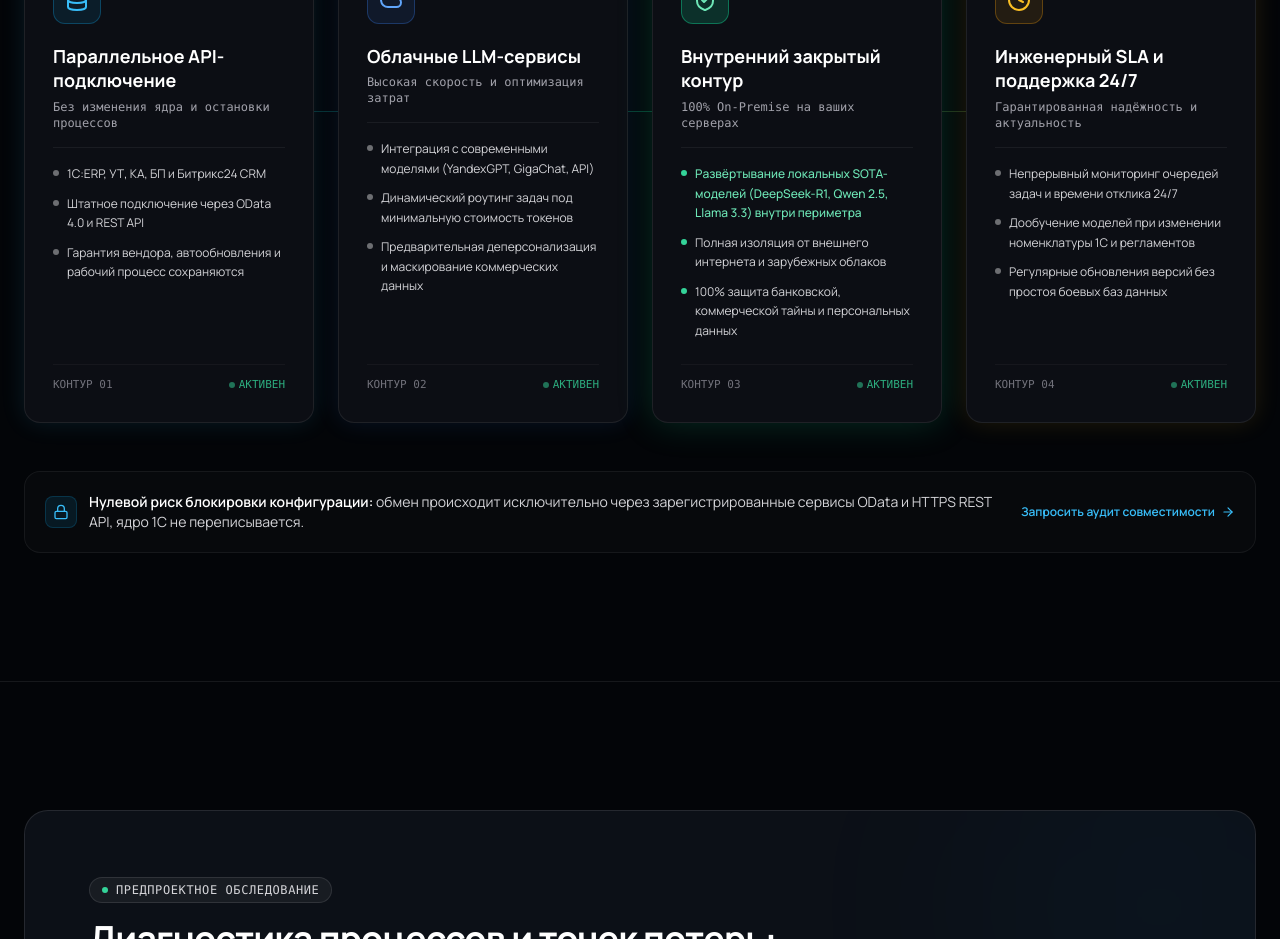
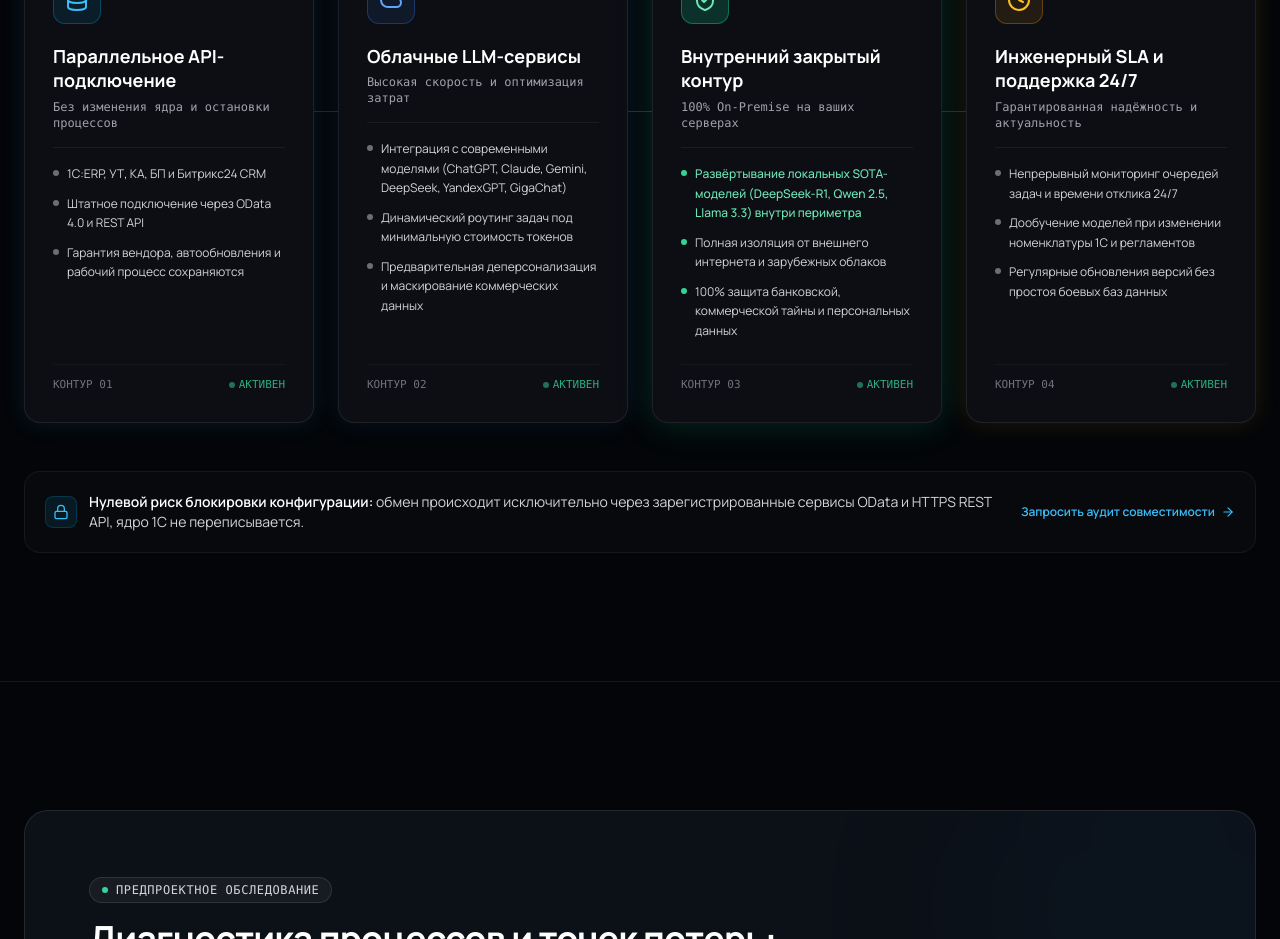
Before and after one commit to akipushdev/softgreat-ai-landing, a React (Vite) app: page / in a window 1280 px wide. Shown: the part 5440-6379 px from the top of the page. Built offline with nearby package versions, Linux system fonts and the light colour scheme.

Commit message:
feat(models): expand cloud LLMs list to ChatGPT, Claude, Gemini, DeepSeek, YandexGPT, GigaChat

```diff
--- a/src/components/ArchitectureFlow.jsx
+++ b/src/components/ArchitectureFlow.jsx
@@ -26,7 +26,7 @@ export default function ArchitectureFlow() {
       accent: 'border-blue-500/30 text-blue-400 bg-blue-500/10',
       glow: 'shadow-[0_0_25px_rgba(59,130,246,0.12)]',
       features: [
-        'Интеграция с современными моделями (YandexGPT, GigaChat, API)',
+        'Интеграция с современными моделями (ChatGPT, Claude, Gemini, DeepSeek, YandexGPT, GigaChat)',
         'Динамический роутинг задач под минимальную стоимость токенов',
         'Предварительная деперсонализация и маскирование коммерческих данных',
       ],
```
